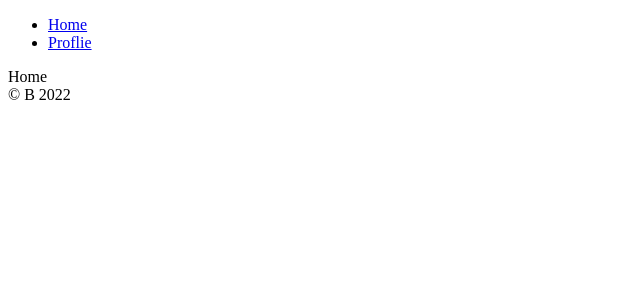
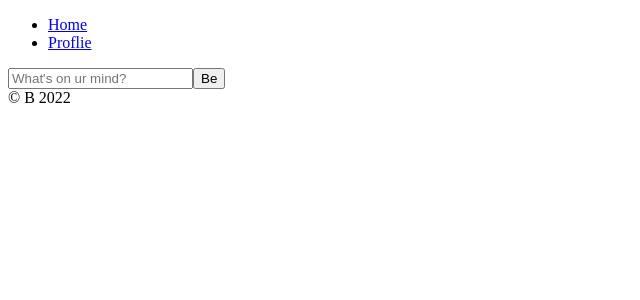
Before and after one commit to yeeahG/B, a React (Create React App) app: page /#/ in a window 1280 px wide. Shown: the top 300 px of the page, without its empty margins (0-640 px from the left). Built offline with nearby package versions, Linux system fonts and the light colour scheme; no server answers; sample sign-in values are in the browser's storage.

Commit message:
Home 변경, firebase DB import

```diff
--- a/src/myFirebase.js
+++ b/src/myFirebase.js
@@ -1,6 +1,7 @@
 import firebase from 'firebase/compat/app';
 import 'firebase/compat/auth';
 import 'firebase/compat/firestore';
+import 'firebase/database';
 
 const firebaseConfig = {
   apiKey: process.env.REACT_APP_FIREBASE_KEY,
--- a/src/routes/Home.js
+++ b/src/routes/Home.js
@@ -1,8 +1,34 @@
-import React from 'react'
+import React, { useState } from 'react'
 
 const Home = () => {
+  const [b, setB] = useState("");
+
+  const onSubmit = (event) => {
+    event.preventDefault();
+  }
+
+  const onChange = (event) => {
+    const { target : {value}} = event;
+    setB(value);
+  }
+
+
   return (
-    <div>Home</div>
+    <div>
+      <form onSubmit={onSubmit}>
+        <input
+          value={b}
+          onChange={onChange}
+          type="text"
+          placeholder="What's on ur mind?"
+          maxLength={120}
+        />
+        <input
+          type="submit"
+          value="Be"
+        />
+      </form>
+    </div>
   )
 }
 
```
